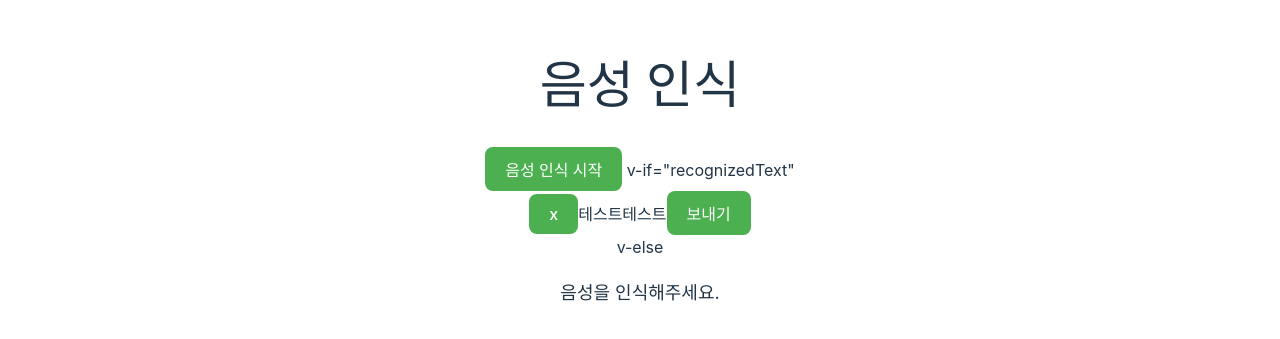
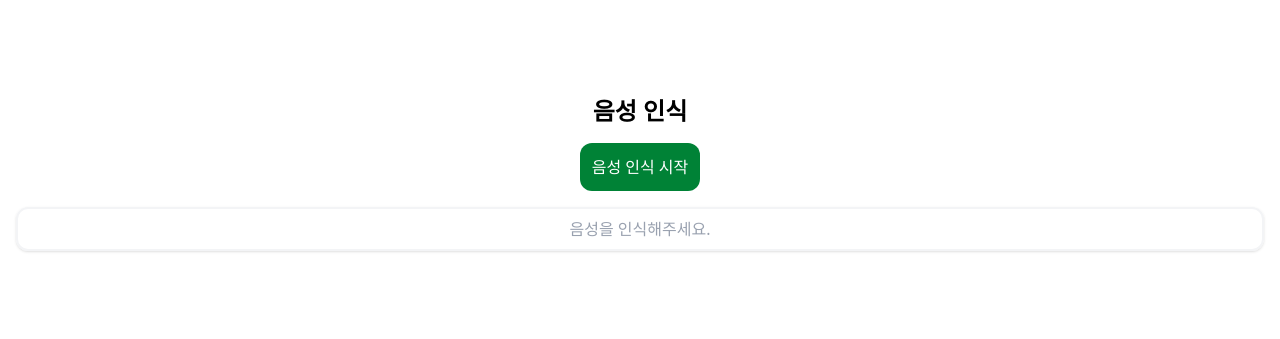
Before and after one commit to rierik/sstAndtts, a Vue app: page / in a window 1280 px wide. Shown: the part 227-566 px from the top of the page. Built offline with nearby package versions, Linux system fonts and the light colour scheme.

Commit message:
Design: 디자인 적용

```diff
--- a/package.json
+++ b/package.json
@@ -9,10 +9,12 @@
     "preview": "vite preview"
   },
   "dependencies": {
+    "@tailwindcss/vite": "^4.1.4",
+    "tailwindcss": "^4.1.4",
     "vue": "^3.2.47"
   },
   "devDependencies": {
     "@vitejs/plugin-vue": "^4.1.0",
-    "vite": "^4.3.2"
+    "vite": "^5.4.18"
   }
 }
--- a/src/App.vue
+++ b/src/App.vue
@@ -65,39 +65,40 @@ const requestMicrophonePermission = () => {
     }
   });
 };
+
+const clearRecognizedText = () => {
+  recognizedText.value = '';
+};
 </script>
 
 <template>
-  <div>
-    <h1>음성 인식</h1>
-    <button v-if="!isSpeeck" @click="startRecognition">음성 인식 시작</button>
+  <div class="m-0 mx-auto text-center flex flex-col justify-center items-center gap-4 h-screen p-4">
+    <h1 class="text-2xl font-bold">음성 인식</h1>
+    <button class="rounded-xl bg-green-700 text-white p-3 block m-0 mx-auto" v-if="!isSpeeck" @click="startRecognition">음성 인식 시작</button>
     <button v-else-if="isSpeeck && recognizedText.length" @click="stopRecognition">음성 인식 멈춤</button>
 
-    v-if="recognizedText"
-    <div><button>x</button>테스트테스트{{ recognizedText }}<button>보내기</button></div>
-    v-else
-    <p>음성을 인식해주세요.</p>
+    <div :class="{ recognizedText: `grid-cols-[32px_auto_32px]` }" class="w-full grid gap-2 items-center p-2 rounded-xl border-gray-100 border-2 shadow-sm">
+      <button v-if="recognizedText" class="w-8 h-8 leading-0 bg-gray-200 p-1.5 rounded-full" @click="clearRecognizedText">
+        <svg xmlns="http://www.w3.org/2000/svg" fill="#000000" viewBox="0 0 256 256" id="Flat">
+          <path
+            stroke="black"
+            stroke-width="20"
+            d="M202.82861,197.17188a3.99991,3.99991,0,1,1-5.65722,5.65624L128,133.65723,58.82861,202.82812a3.99991,3.99991,0,0,1-5.65722-5.65624L122.343,128,53.17139,58.82812a3.99991,3.99991,0,0,1,5.65722-5.65624L128,122.34277l69.17139-69.17089a3.99991,3.99991,0,0,1,5.65722,5.65624L133.657,128Z"
+          />
+        </svg>
+      </button>
+      <p v-if="recognizedText">{{ recognizedText }}</p>
+      <p v-else class="text-gray-400">음성을 인식해주세요.</p>
+      <button v-if="recognizedText" class="w-8 h-8 leading-0 bg-gray-200 p-1.5 rounded-full">
+        <svg viewBox="0 0 20 20" fill="none" xmlns="http://www.w3.org/2000/svg">
+          <path d="M2 10.5L7.5 16L18 5.5" stroke="black" stroke-width="2.5" stroke-linecap="round" stroke-linejoin="round" />
+        </svg>
+      </button>
+    </div>
+
     <p v-if="permissionDenied">음성 인식을 위해 마이크 권한을 허용해주세요.</p>
     <p v-if="permissionRequested">마이크 권한을 요청했어요. 권한을 허용해주세요.</p>
   </div>
 </template>
 
-<style scoped>
-button {
-  padding: 10px 20px;
-  font-size: 16px;
-  background-color: #4caf50;
-  color: white;
-  border: none;
-  cursor: pointer;
-}
-
-button:hover {
-  background-color: #45a049;
-}
-
-p {
-  font-size: 18px;
-  margin-top: 20px;
-}
-</style>
+<style scoped></style>
--- a/src/style.css
+++ b/src/style.css
@@ -1,89 +1 @@
-:root {
-  font-family: Inter, system-ui, Avenir, Helvetica, Arial, sans-serif;
-  line-height: 1.5;
-  font-weight: 400;
-
-  color-scheme: light dark;
-  color: rgba(255, 255, 255, 0.87);
-  background-color: #242424;
-
-  font-synthesis: none;
-  text-rendering: optimizeLegibility;
-  -webkit-font-smoothing: antialiased;
-  -moz-osx-font-smoothing: grayscale;
-  -webkit-text-size-adjust: 100%;
-}
-
-a {
-  font-weight: 500;
-  color: #646cff;
-  text-decoration: inherit;
-}
-a:hover {
-  color: #535bf2;
-}
-
-a {
-  font-weight: 500;
-  color: #646cff;
-  text-decoration: inherit;
-}
-a:hover {
-  color: #535bf2;
-}
-
-body {
-  margin: 0;
-  display: flex;
-  place-items: center;
-  min-width: 320px;
-  min-height: 100vh;
-}
-
-h1 {
-  font-size: 3.2em;
-  line-height: 1.1;
-}
-
-button {
-  border-radius: 8px;
-  border: 1px solid transparent;
-  padding: 0.6em 1.2em;
-  font-size: 1em;
-  font-weight: 500;
-  font-family: inherit;
-  background-color: #1a1a1a;
-  cursor: pointer;
-  transition: border-color 0.25s;
-}
-button:hover {
-  border-color: #646cff;
-}
-button:focus,
-button:focus-visible {
-  outline: 4px auto -webkit-focus-ring-color;
-}
-
-.card {
-  padding: 2em;
-}
-
-#app {
-  max-width: 1280px;
-  margin: 0 auto;
-  padding: 2rem;
-  text-align: center;
-}
-
-@media (prefers-color-scheme: light) {
-  :root {
-    color: #213547;
-    background-color: #ffffff;
-  }
-  a:hover {
-    color: #747bff;
-  }
-  button {
-    background-color: #f9f9f9;
-  }
-}
+@import 'tailwindcss';
--- a/vite.config.js
+++ b/vite.config.js
@@ -1,9 +1,10 @@
 import { defineConfig } from 'vite';
 import vue from '@vitejs/plugin-vue';
+import tailwindcss from '@tailwindcss/vite';
 
 // https://vitejs.dev/config/
 export default defineConfig({
-  plugins: [vue()],
+  plugins: [vue(), tailwindcss()],
   server: {
     host: true,
   },
```
Also changed, not shown: 1 other file (tests, documents, lock files or other folders).
